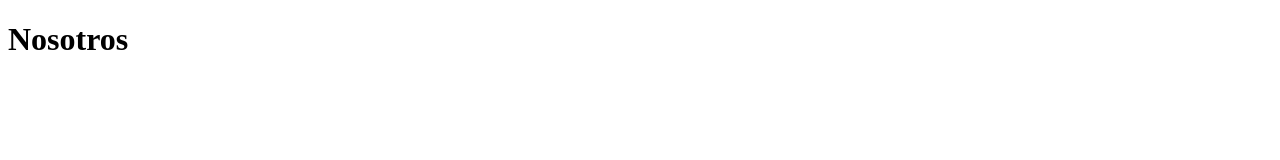
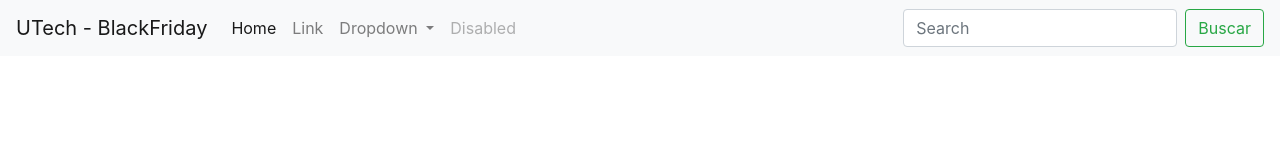
Before and after one commit to JesusFz93/grupal, a website: page app/nosotros.html in a window 1280 px wide. Drawn offline with nearby package versions, Linux system fonts and the light colour scheme.

Commit message:
Librería Bootstrap importada y Navbar

```diff
--- a/app/nosotros.html
+++ b/app/nosotros.html
@@ -1,14 +1,51 @@
 <!DOCTYPE html>
-<html lang="en">
+<html lang="es">
 <head>
     <meta charset="UTF-8">
     <meta http-equiv="X-UA-Compatible" content="IE=edge">
     <meta name="viewport" content="width=device-width, initial-scale=1.0">
-    <title>Grupal</title>
+    <title>Nosotros - BlackFriday</title>
+    <link rel="stylesheet" href="https://cdn.jsdelivr.net/npm/bootstrap@4.6.1/dist/css/bootstrap.min.css" integrity="sha384-zCbKRCUGaJDkqS1kPbPd7TveP5iyJE0EjAuZQTgFLD2ylzuqKfdKlfG/eSrtxUkn" crossorigin="anonymous">
 </head>
 <body>
     <header>
-        <h1>Nosotros</h1>
+        <nav class="navbar navbar-expand-lg navbar-light bg-light">
+            <a class="navbar-brand" href="#">UTech - BlackFriday</a>
+            <button class="navbar-toggler" type="button" data-toggle="collapse" data-target="#navbarSupportedContent" aria-controls="navbarSupportedContent" aria-expanded="false" aria-label="Toggle navigation">
+              <span class="navbar-toggler-icon"></span>
+            </button>
+
+            <div class="collapse navbar-collapse" id="navbarSupportedContent">
+              <ul class="navbar-nav mr-auto">
+                <li class="nav-item active">
+                  <a class="nav-link" href="#">Home <span class="sr-only">(current)</span></a>
+                </li>
+                <li class="nav-item">
+                  <a class="nav-link" href="#">Link</a>
+                </li>
+                <li class="nav-item dropdown">
+                  <a class="nav-link dropdown-toggle" href="#" id="navbarDropdown" role="button" data-toggle="dropdown" aria-expanded="false">
+                    Dropdown
+                  </a>
+                  <div class="dropdown-menu" aria-labelledby="navbarDropdown">
+                    <a class="dropdown-item" href="#">Action</a>
+                    <a class="dropdown-item" href="#">Another action</a>
+                    <div class="dropdown-divider"></div>
+                    <a class="dropdown-item" href="#">Something else here</a>
+                  </div>
+                </li>
+                <li class="nav-item">
+                  <a class="nav-link disabled">Disabled</a>
+                </li>
+              </ul>
+              <form class="form-inline my-2 my-lg-0">
+                <input class="form-control mr-sm-2" type="search" placeholder="Search" aria-label="Search">
+                <button class="btn btn-outline-success my-2 my-sm-0" type="submit">Buscar</button>
+              </form>
+            </div>
+          </nav>
     </header>
 </body>
+<script src="https://cdn.jsdelivr.net/npm/jquery@3.5.1/dist/jquery.slim.min.js" integrity="sha384-DfXdz2htPH0lsSSs5nCTpuj/zy4C+OGpamoFVy38MVBnE+IbbVYUew+OrCXaRkfj" crossorigin="anonymous"></script>
+<script src="https://cdn.jsdelivr.net/npm/bootstrap@4.6.1/dist/js/bootstrap.bundle.min.js" integrity="sha384-fQybjgWLrvvRgtW6bFlB7jaZrFsaBXjsOMm/tB9LTS58ONXgqbR9W8oWht/amnpF" crossorigin="anonymous"></script>
 </html>
```
